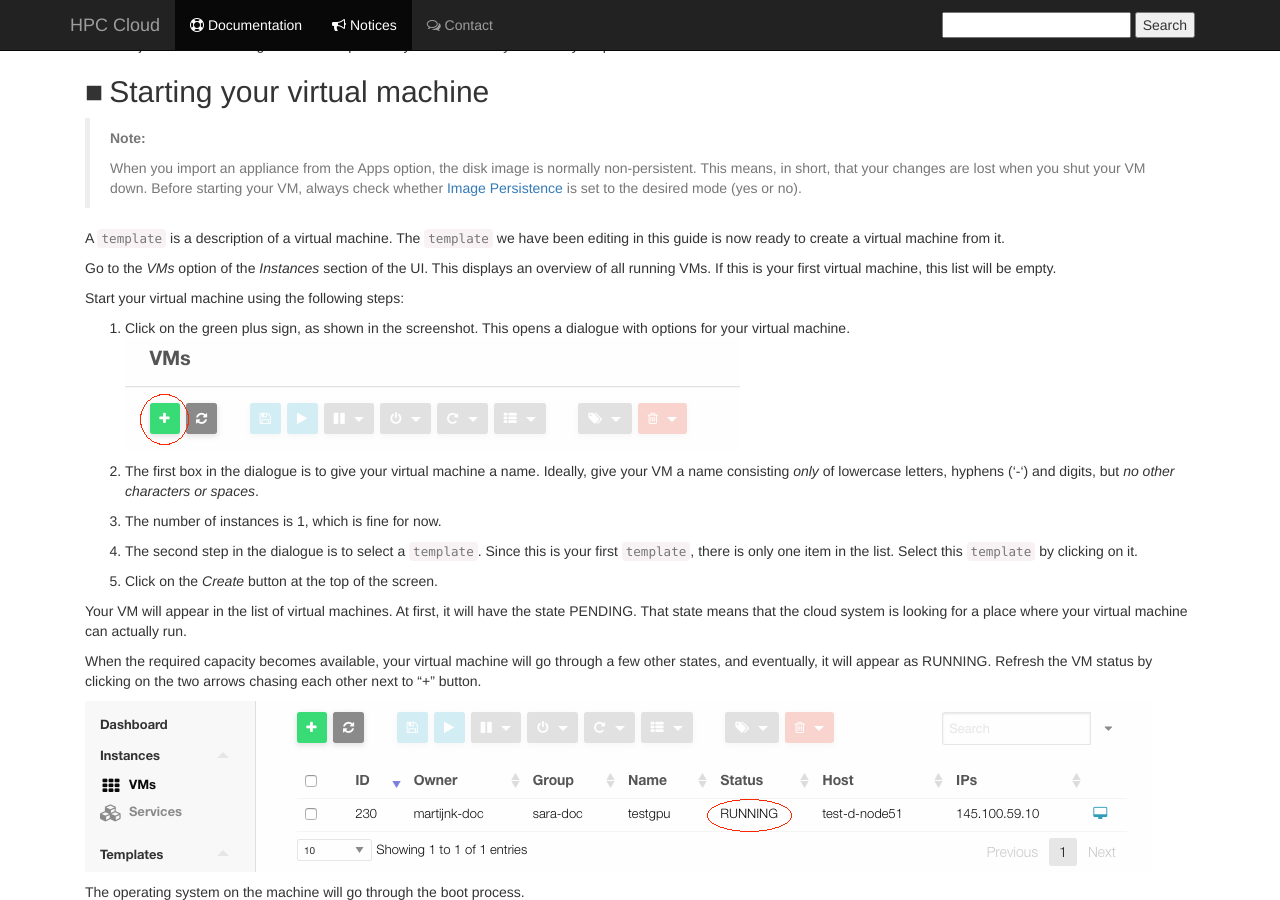
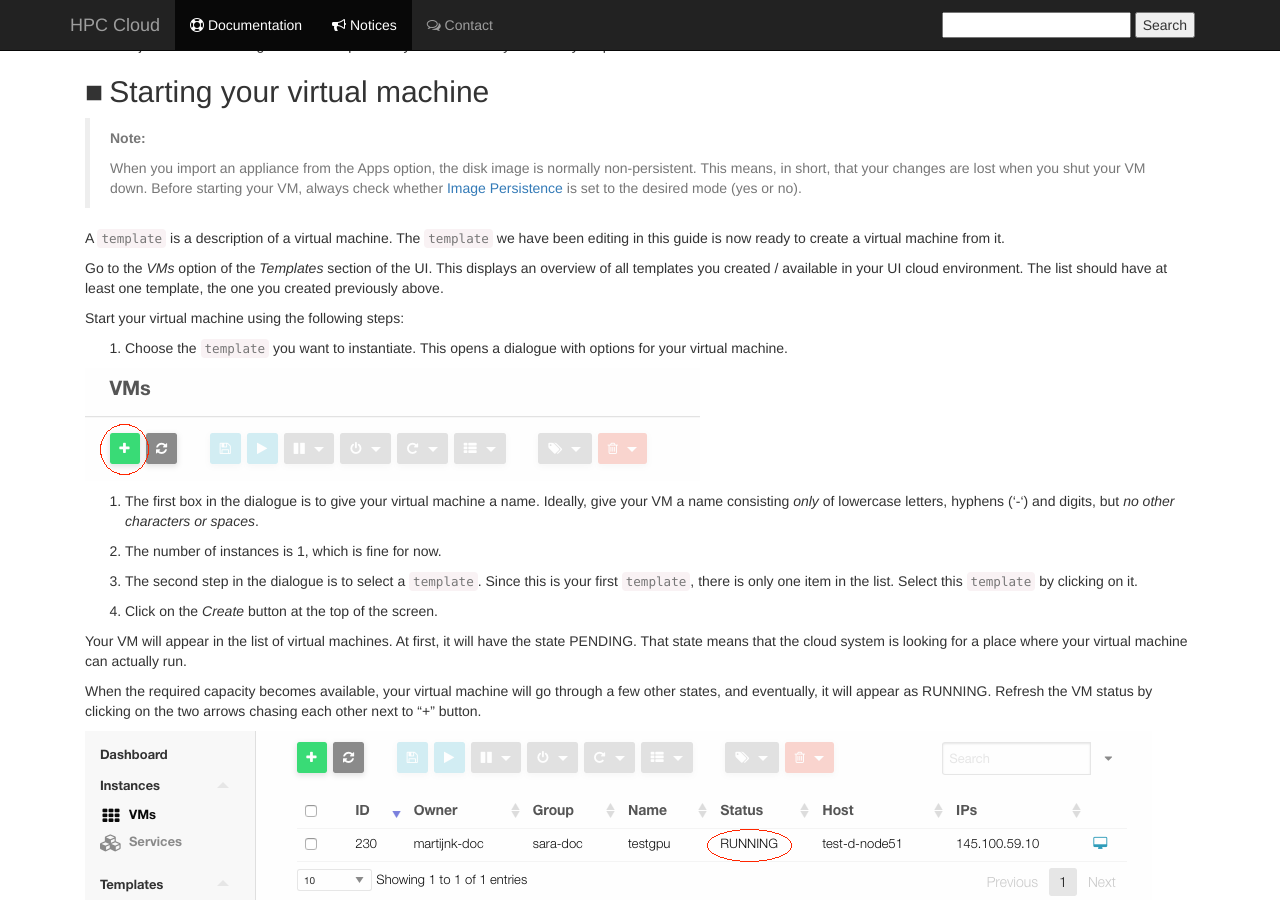
Before and after one commit to sara-nl/clouddocs, a Jekyll site: the page built from general-start.markdown, in a window 1280 px wide and 900 px high, scrolled down 3768 px. Built offline with Jekyll 4.4.1, drawn with Linux system fonts in a browser that asks for light colours; nearby versions of some CDN libraries; our own code applies the rules of GitHub Pages for plain Markdown files.

Commit message:
Update general-start.markdown

```diff
--- a/general-start.markdown
+++ b/general-start.markdown
@@ -101,11 +101,30 @@ You can just close this dialogue now. Your public key is automatically stored in
 
 A `template` is a description of a virtual machine. The `template` we have been editing in this guide is now ready to create a virtual machine from it.
 
+<!---
 Go to the _VMs_ option of the _Instances_ section of the UI. This displays an overview of all running VMs. If this is your first virtual machine, this list will be empty.
 
 Start your virtual machine using the following steps:
 
 1. Click on the green plus sign, as shown in the screenshot. This opens a dialogue with options for your virtual machine.
+![startVM](images/startVM.png)
+
+2. The first box in the dialogue is to give your virtual machine a name. Ideally, give your VM a name consisting *only* of lowercase letters, hyphens ('-') and digits, but *no other characters or spaces*.
+
+3. The number of instances is 1, which is fine for now.
+
+4. The second step in the dialogue is to select a `template`. Since this is your first `template`, there is only one item in the list. Select this `template` by clicking on it.
+
+5. Click on the _Create_ button at the top of the screen.
+
+-->
+
+Go to the _VMs_ option of the _Templates_ section of the UI. This displays an overview of all templates you created / available in your UI cloud environment. The list should have at least one template, the one you created previously above.
+
+Start your virtual machine using the following steps:
+
+1. Choose the `template` you want to instantiate. This opens a dialogue with options for your virtual machine.
+
 ![startVM](images/startVM.png)
 
 2. The first box in the dialogue is to give your virtual machine a name. Ideally, give your VM a name consisting *only* of lowercase letters, hyphens ('-') and digits, but *no other characters or spaces*.
```
